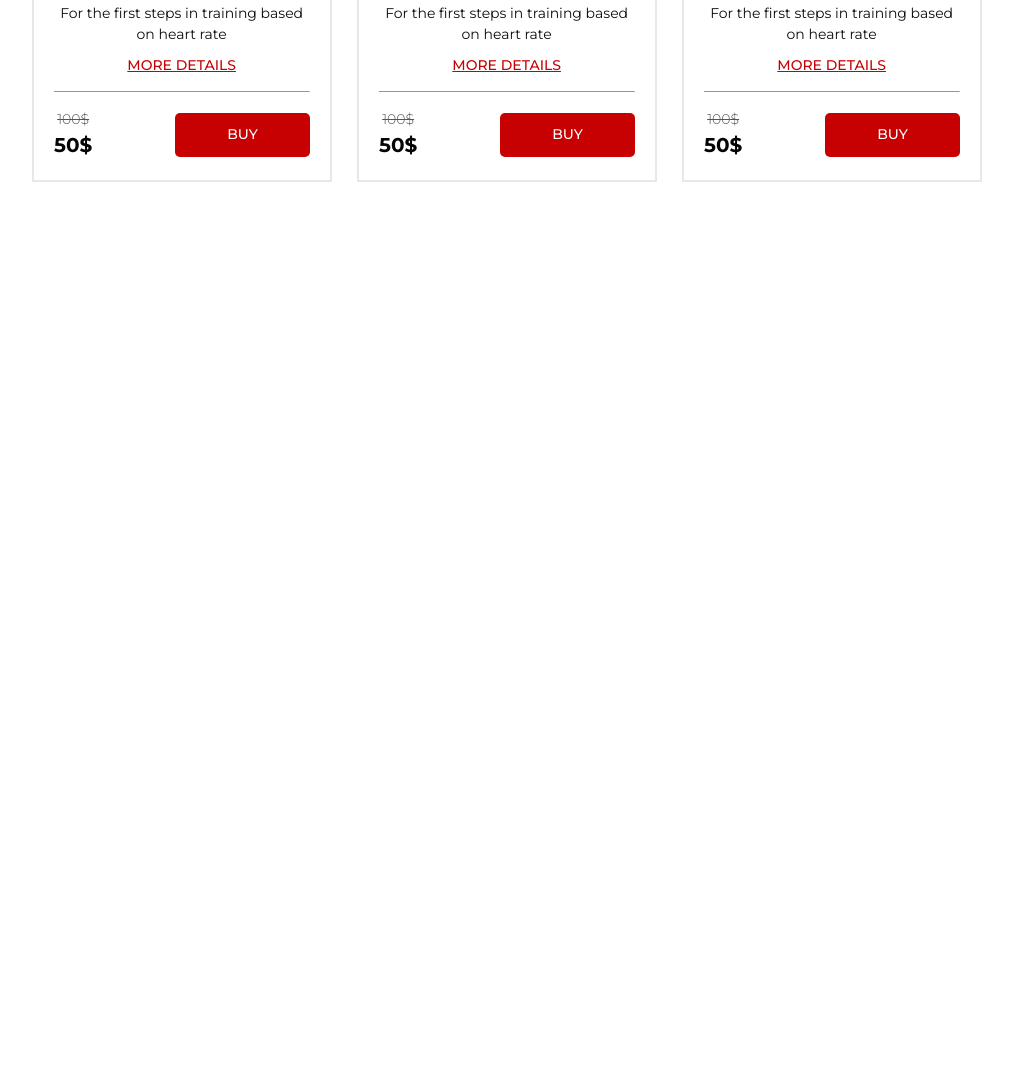
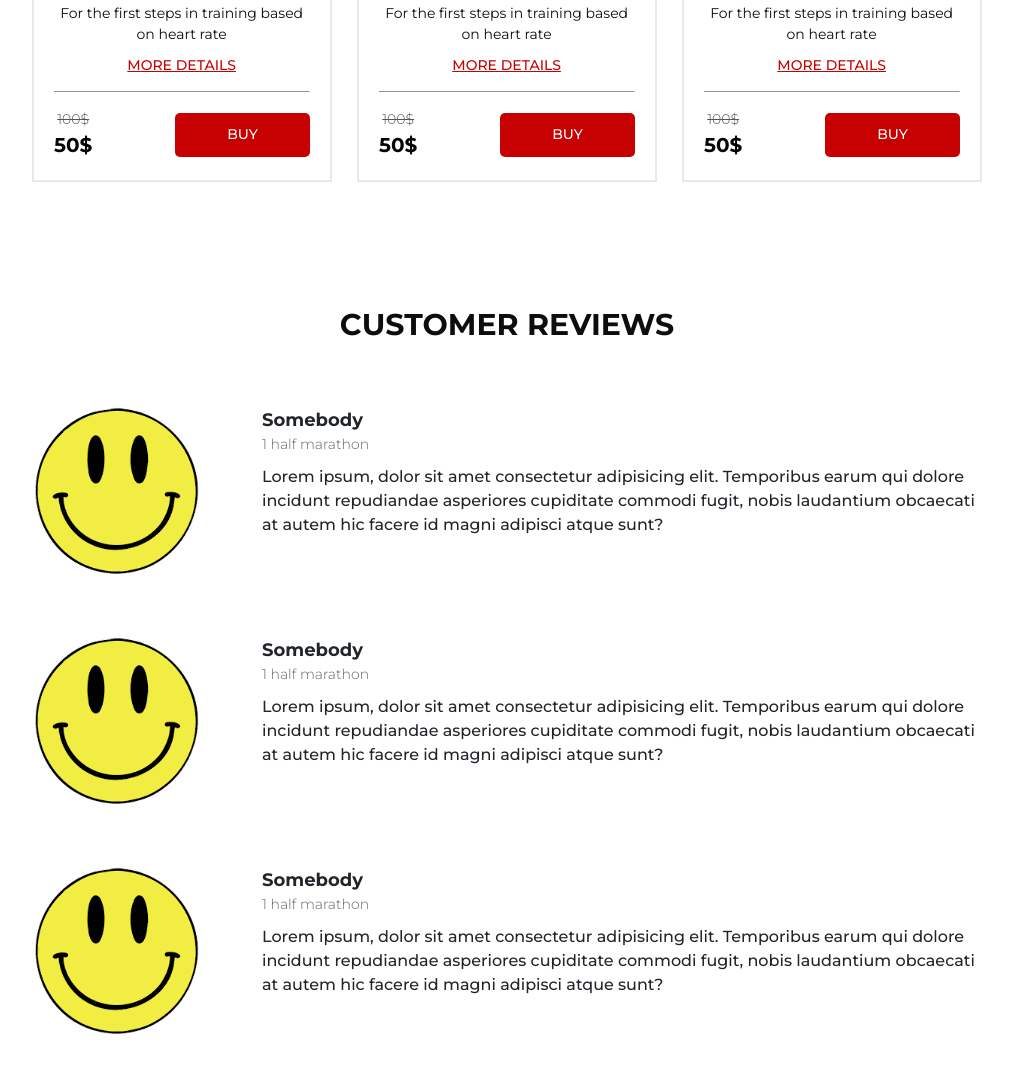
Before and after one commit to BVRXNDVRK/Run-smart, a website: page src/index.html in a window 1280 px wide. Shown: the part 3620-4692 px from the top of the page, without its empty margins (133-1146 px from the left). Before the commit the page ends 3922 px from the top, so only its background shows below. Drawn offline with nearby package versions, Linux system fonts and the light colour scheme.

Commit message:
created feedbacks section and made it adaptive

```diff
--- a/src/index.html
+++ b/src/index.html
@@ -383,6 +383,37 @@
         </div>
     </section>
 
+    <section class="feedbacks">
+        <div class="container">
+            <h2 class="title">Customer reviews</h2>
+
+            <div class="feedbacks__feedback">
+                <img class="feedbacks__img" src="images/download.png" alt="photo">
+                <div class="feedbacks__wrapper">
+                    <div class="feedbacks__name">Somebody</div>
+                    <div class="feedbacks__subtitle">1 half marathon</div>
+                    <div class="feedbacks__description">Lorem ipsum, dolor sit amet consectetur adipisicing elit. Temporibus earum qui dolore incidunt repudiandae asperiores cupiditate commodi fugit, nobis laudantium obcaecati at autem hic facere id magni adipisci atque sunt?</div>
+                </div>
+            </div>
+            <div class="feedbacks__feedback">
+                <img class="feedbacks__img" src="images/download.png" alt="photo">
+                <div class="feedbacks__wrapper">
+                    <div class="feedbacks__name">Somebody</div>
+                    <div class="feedbacks__subtitle">1 half marathon</div>
+                    <div class="feedbacks__description">Lorem ipsum, dolor sit amet consectetur adipisicing elit. Temporibus earum qui dolore incidunt repudiandae asperiores cupiditate commodi fugit, nobis laudantium obcaecati at autem hic facere id magni adipisci atque sunt?</div>
+                </div>
+            </div>
+            <div class="feedbacks__feedback">
+                <img class="feedbacks__img" src="images/download.png" alt="photo">
+                <div class="feedbacks__wrapper">
+                    <div class="feedbacks__name">Somebody</div>
+                    <div class="feedbacks__subtitle">1 half marathon</div>
+                    <div class="feedbacks__description">Lorem ipsum, dolor sit amet consectetur adipisicing elit. Temporibus earum qui dolore incidunt repudiandae asperiores cupiditate commodi fugit, nobis laudantium obcaecati at autem hic facere id magni adipisci atque sunt?</div>
+                </div>
+            </div>
+        </div>
+    </section>
+
     <script type="text/javascript" src="http://code.jquery.com/jquery-1.11.0.min.js"></script>
     <script type="text/javascript" src="http://code.jquery.com/jquery-migrate-1.2.1.min.js"></script>
     <script src="js/slick.min.js"></script>
--- a/src/scss/main.scss
+++ b/src/scss/main.scss
@@ -10,6 +10,7 @@
 @import 'sections/consultation';
 @import 'sections/carousel';
 @import 'sections/catalog';
+@import 'sections/feedbacks';
 
 @import 'medias/maxWidth1200';
 @import 'medias/maxWidth992';
--- a/src/scss/medias/_maxWidth576.scss
+++ b/src/scss/medias/_maxWidth576.scss
@@ -91,4 +91,19 @@
             margin-bottom: 15px;
         }
     }
+
+    .feedbacks {
+        &__feedback {
+            flex-direction: column;
+            text-align: center;
+            width: 300px;
+            margin: 0 auto;
+            margin-bottom: 60px;
+        }
+
+        &__img {
+            margin: 0 auto;
+            margin-bottom: 15px;
+        }
+    }
 }
--- /dev/null
+++ b/src/scss/sections/_feedbacks.scss
@@ -0,0 +1,31 @@
+.feedbacks {
+    padding-bottom: 60px;
+
+    &__feedback {
+        display: flex;
+        margin-bottom: 60px;
+    }
+
+    &__img {
+        width: 170px;
+        height: 170px;
+        margin-right: 60px;
+    }
+
+    &__name {
+        font-size: 18px;
+        font-weight: 700;
+    }
+
+    &__subtitle {
+        font-size: 14px;
+        font-weight: 300;
+        color: #646464;
+        margin-bottom: 10px;
+    }
+
+    &__description {
+        font-size: 16px;
+        font-weight: 500;
+    }
+}
```
Also changed, not shown: src/css/styles.min.css, src/images/download.png (added).
